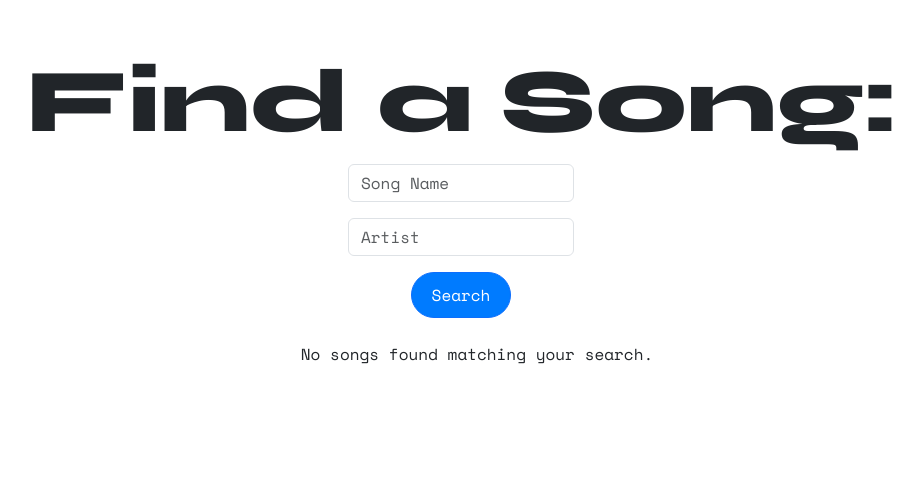
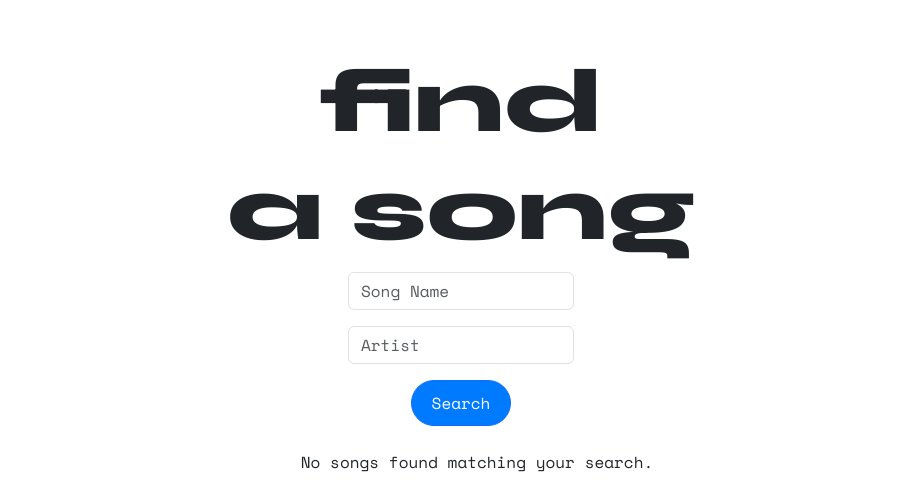
Before and after one commit to sufjanfan/Music-Letterboxd, a Flask app: page /search in a window 1280 px wide. Shown: the top 504 px of the page, without its empty margins (179-1102 px from the left). Run offline with Flask 3, Linux system fonts and the light colour scheme; some libraries are stand-ins or nearby versions.

Commit message:
Sat, Dec 7, 2024, 2:26 AM -05:00

```diff
--- a/templates/search.html
+++ b/templates/search.html
@@ -6,7 +6,7 @@
 
 {% block main %}
     <div class="search-container">
-        <h1 class="syne">Find a Song:</h1>
+        <h1 class="syne">find<br>a song</h1>
     </div>
     <form action="/search" method="post">
         <div class="mb-3">
```
Also changed, not shown: 1 other file.
